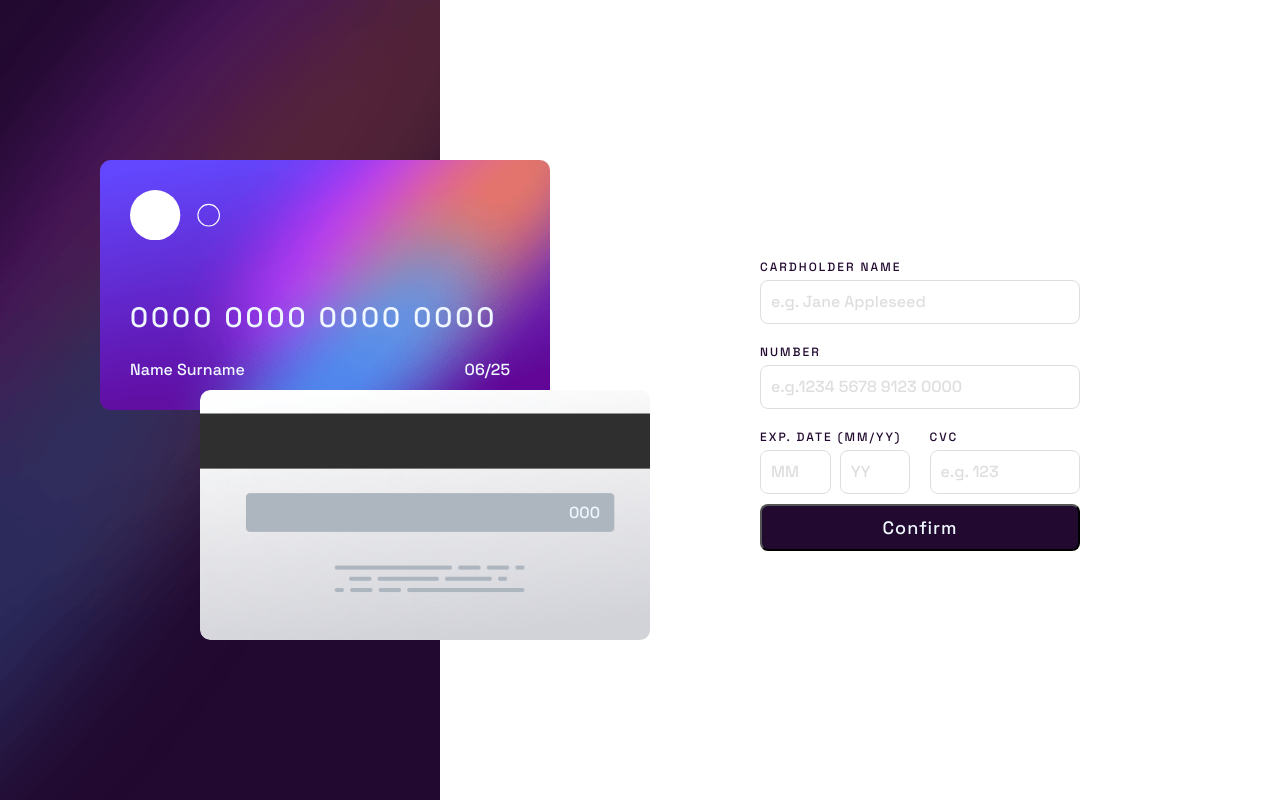
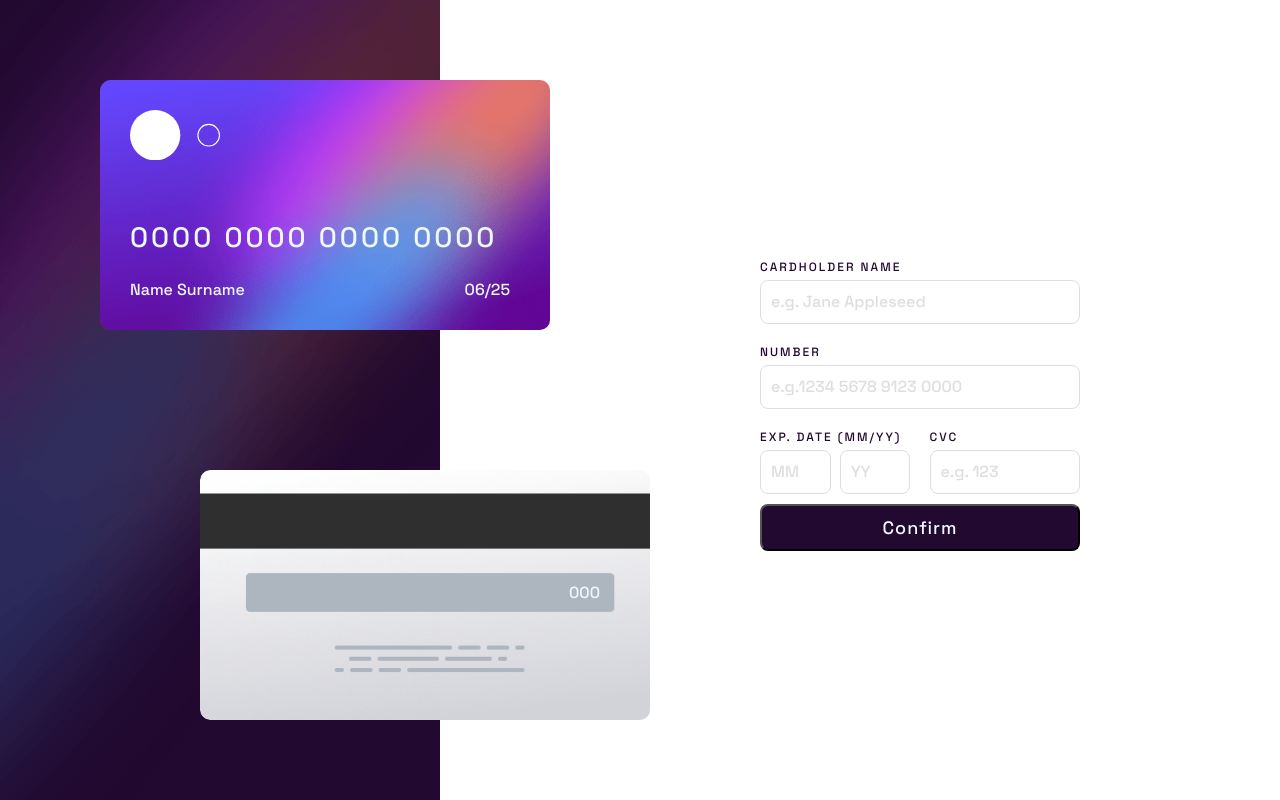
Before and after one commit to vicbeatles/card-form, a React (Create React App) app: page / in a window 1280 px wide. Built offline with nearby package versions, Linux system fonts and the light colour scheme.

Commit message:
Cards position fixed

```diff
--- a/src/App.css
+++ b/src/App.css
@@ -26,5 +26,21 @@
 .rear-card-container {
     position: absolute;
     left: 200px;
-    bottom: 20vh;
+    bottom:20vh;
 }
+
+@media (max-height: 850px) {
+
+    .front-card-container {
+        position: absolute;
+        left: 100px;
+        top: 10vh;
+    }
+
+    .rear-card-container {
+        position: absolute;
+        left: 200px;
+        bottom:10vh;
+    }
+
+}
```
